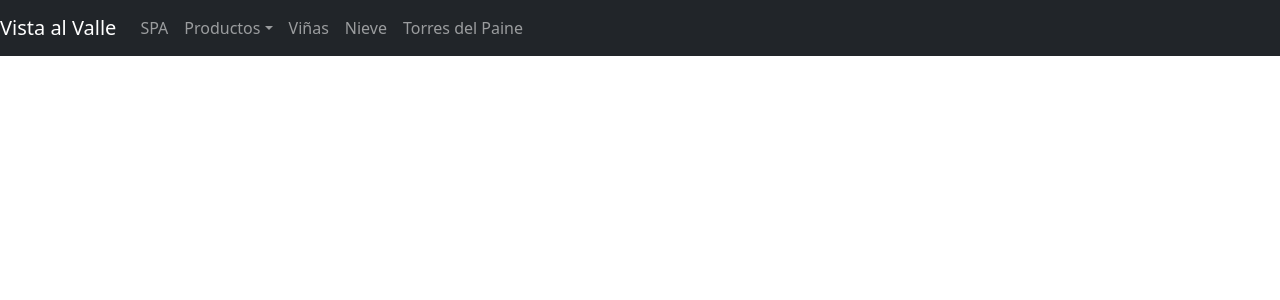
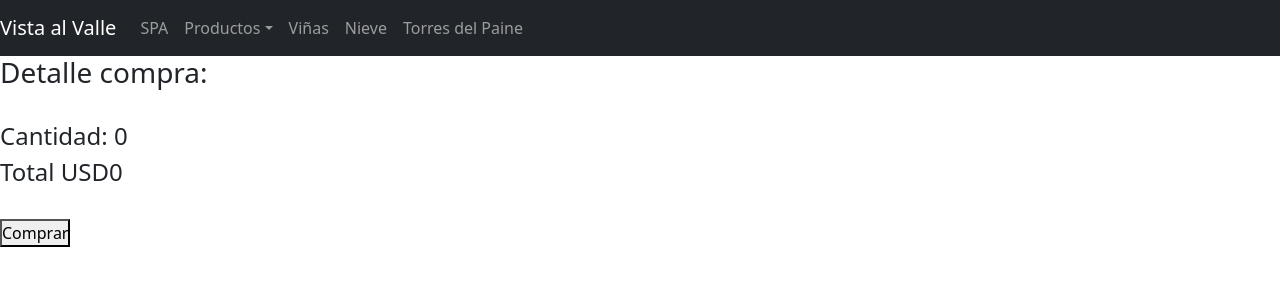
Before and after one commit to JaimeGaete/VistaalValle, a React (Create React App) app: page /finalizar in a window 1280 px wide. Shown: the top 300 px of the page. Built offline with nearby package versions, Linux system fonts and the light colour scheme.

Commit message:
Desafio Item Collection II

```diff
--- a/src/App.js
+++ b/src/App.js
@@ -4,6 +4,7 @@ import NavBar from './components/NavBar'
 import ItemListContainer from './components/ItemListContainer';
 import ItemDetailContainer from './components/ItemDetailContainer';
 import Carrito from './components/Carrito';
+import FinalizarCompra from './components/FinalizarCompra';
 import { ToastContainer } from 'react-toastify';
 import "react-toastify/dist/ReactToastify.css"
 import MiCustomProvider from "./components/CartContext";
@@ -19,6 +20,7 @@ const App = () => {
               <Route element={<ItemListContainer />}   path="/categoria/:categoriaId" />
               <Route element={<ItemDetailContainer />} path='/producto/:id' />
               <Route element={<Carrito />}             path="/carrito" />
+              <Route element={<FinalizarCompra />}     path="/finalizar" />
           </Routes>
           <ToastContainer/>
         </MiCustomProvider>
--- a/src/components/Carrito.js
+++ b/src/components/Carrito.js
@@ -1,4 +1,4 @@
-import { useContext } from "react"
+import { useContext, useState } from "react"
 import { contexto } from "./CartContext"
 import { Link } from 'react-router-dom'
 
@@ -29,6 +29,8 @@ const Carrito = () => {
           <h4>Total: USD{precioTotal}</h4>
           <br></br>
           <button onClick={()=>{vaciarCarrito()}}>Limpiar carrito</button>
+          <br></br>
+          <button><Link to="/finalizar">Terminar Compra</Link></button>
       </div>
     )
     :
@@ -44,5 +46,4 @@ const Carrito = () => {
   )
 }
 
-
 export default Carrito
--- a/src/components/CartContext.js
+++ b/src/components/CartContext.js
@@ -22,17 +22,12 @@ const MiCustomProvider = ({ children }) => {
 // ***** AGREGAR ITEM
   const agregarItem = (id, item,cantidad) => {
 
-    console.log("agregarItem")
-
     const copiaCarrito = [...carrito]
-
-    console.log(id)
 
     const itemEnCarrito = estaEnCarrito(id)
 
     // si el item ya existe, solo aumento la cantidad
     if (itemEnCarrito) {
-        console.log ("ya existe ")
         copiaCarrito[copiaCarrito.findIndex((prod) => prod.id === itemEnCarrito.id)].cantidad += cantidad
         setCarrito(copiaCarrito)
         setPrecioTotal(precioTotal + itemEnCarrito.precio)
@@ -41,7 +36,6 @@ const MiCustomProvider = ({ children }) => {
     }
 
     // sino existe, lo agrego al carrito
-    console.log ("es nuevo  ")
     item.id = id
     item.cantidad = cantidad
     setCarrito([...copiaCarrito, item])
@@ -76,7 +70,7 @@ const MiCustomProvider = ({ children }) => {
     }
   }
 
-  const valorDelContexto = {cantidadTotal, precioTotal, carrito, agregarItem ,eliminarItem, vaciarCarrito ,estaEnCarrito, restaUnItem, vaciarCarrito}
+  const valorDelContexto = {cantidadTotal, precioTotal, carrito, agregarItem ,eliminarItem, vaciarCarrito ,estaEnCarrito, restaUnItem}
 
   return (
     <Provider value={valorDelContexto} > {children} </Provider>
--- /dev/null
+++ b/src/components/FinalizarCompra.js
@@ -0,0 +1,64 @@
+import { useContext, useState } from "react"
+import { contexto } from "./CartContext"
+import { Link } from 'react-router-dom'
+import { db } from "./firebase"
+import { collection, addDoc } from 'firebase/firestore'
+
+const FinalizarCompra = () => {
+
+  const {cantidadTotal, precioTotal, carrito, vaciarCarrito} = useContext(contexto)
+  const [idCompra, setIdCompra] = useState(null)
+
+  const horaFecha = new Date().toLocaleString()
+
+  const guardarCompra = () => {
+
+    const OCCollection = collection(db, "OC")
+
+    const OC = {
+      cliente : { nombre: "Jaime", telefono: "+56912345678", email: "xxx.yyy@gmail.com" },
+      items: carrito,
+      fecha: horaFecha,
+      cantidad: cantidadTotal,
+      total: precioTotal
+    }
+
+    const consulta = addDoc(OCCollection, OC)
+    consulta
+    .then((resultado) => {
+        setIdCompra(resultado.id)
+        vaciarCarrito()
+    })
+    .catch((error) => {
+      console.log(error)
+    })
+  }
+
+  return (
+    <>
+    {idCompra !== null ?
+    (
+      <div>
+        <h3>Compra exitosa!</h3>
+        <h4>ID: {idCompra}</h4>
+        <br></br>
+        <button><Link to="/">Seguir Comprando</Link></button>
+      </div>
+    )
+    :
+    (
+      <div>
+        <h3>Detalle compra:</h3>
+        <br></br>
+        <h4>Cantidad: {cantidadTotal}</h4>
+        <h4>Total USD{precioTotal}</h4>
+        <br></br>
+        <button onClick={()=>{guardarCompra()}}>Comprar</button>
+      </div>
+    )
+    }
+    </>
+  )
+}
+
+export default FinalizarCompra
```
